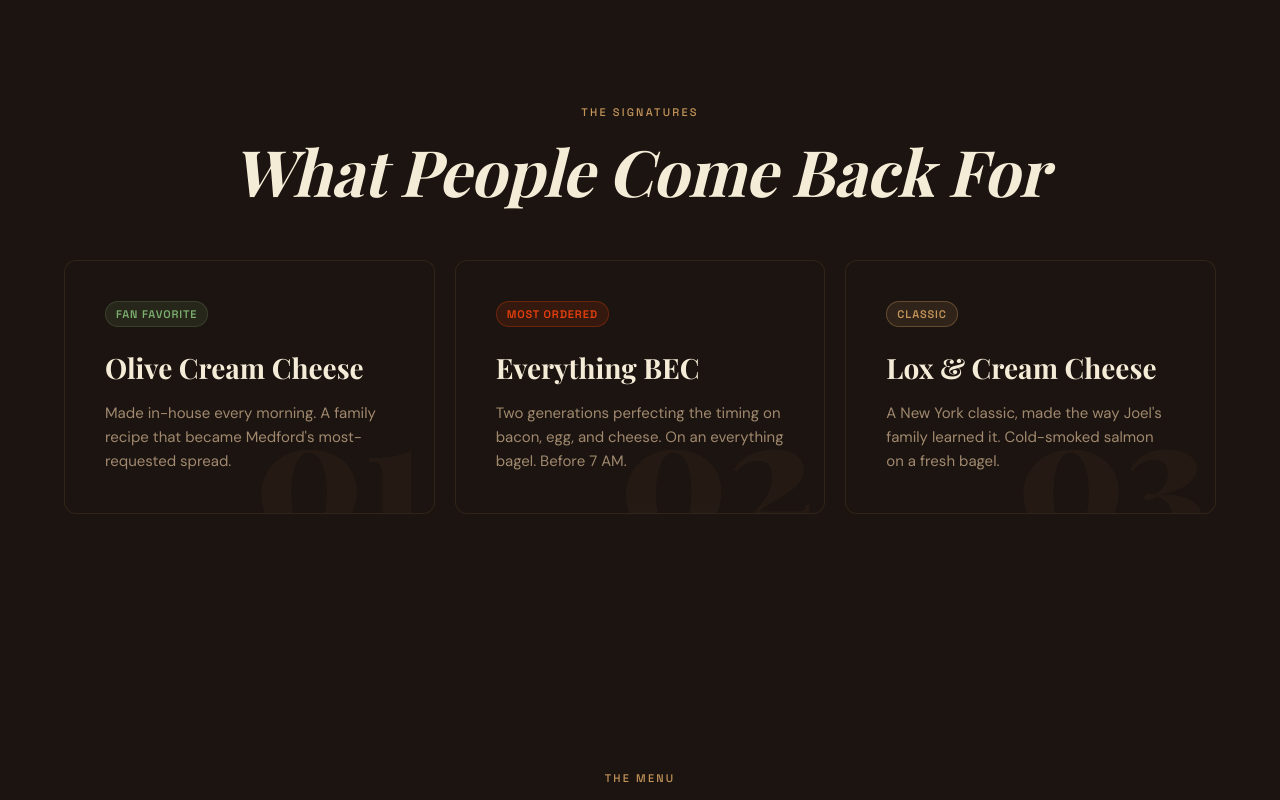
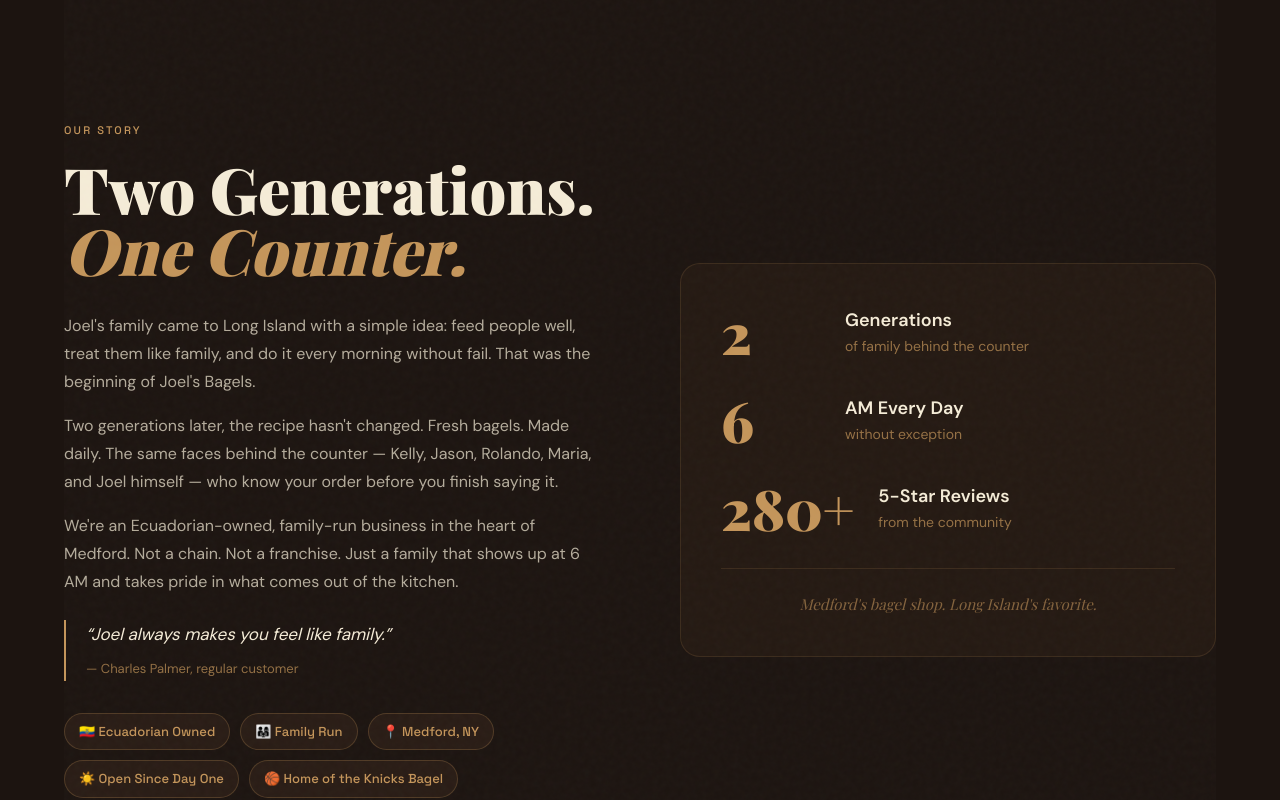
Before and after one commit to yanzaaa/joels-bagels, a Next.js app: page / in a window 1280 px wide. Shown: the part 1020-1820 px from the top of the page. Built offline with nearby package versions, Linux system fonts and the light colour scheme.

Commit message:
feat: About/Our Story section — Ecuadorian family, two generations, staff names, stat card; FAQ accordion with 8 counter questions; wired into page with section dividers
https://claude.ai/code/session_01CbceXFFocgyBsPwSNs3U5S

```diff
--- a/app/globals.css
+++ b/app/globals.css
@@ -1765,8 +1765,8 @@ section[id] {
 /* ──────────────────────────────────────────
    FAQ
    ────────────────────────────────────────── */
+/* Inner wrapper — vertical padding comes from the parent .section */
 .faq-section {
-  padding: var(--section-py) 0;
   max-width: min(800px, 90vw);
   margin: 0 auto;
 }
--- a/app/page.tsx
+++ b/app/page.tsx
@@ -2,15 +2,18 @@ import Nav from "@/components/Nav";
 import PageIntro from "@/components/PageIntro";
 import Hero from "@/components/Hero";
 import Marquee from "@/components/Marquee";
+import About from "@/components/About";
 import Signatures from "@/components/Signatures";
 import Menu from "@/components/Menu";
 import OrderCTA from "@/components/OrderCTA";
 import Reviews from "@/components/Reviews";
 import Catering from "@/components/Catering";
+import FAQ from "@/components/FAQ";
 import Location from "@/components/Location";
 import Instagram from "@/components/Instagram";
 import Footer from "@/components/Footer";
 import MobileOrderBar from "@/components/MobileOrderBar";
+import SectionDivider from "@/components/SectionDivider";
 
 export default function Home() {
   return (
@@ -19,15 +22,26 @@ export default function Home() {
       <Nav />
       <main>
         <Hero />
+        <SectionDivider />
         <Marquee />
+        <About />
+        <SectionDivider />
         <Signatures />
+        <SectionDivider />
         <Menu />
+        <SectionDivider />
         <OrderCTA />
+        <SectionDivider />
         <Reviews />
+        <SectionDivider />
         <Catering />
+        <FAQ />
+        <SectionDivider />
         <Location />
+        <SectionDivider />
         <Instagram />
       </main>
+      <SectionDivider />
       <Footer />
       <MobileOrderBar />
     </>
--- /dev/null
+++ b/components/About.tsx
@@ -0,0 +1,96 @@
+'use client'
+import { motion } from 'framer-motion'
+
+const EASE = [0.16, 1, 0.3, 1] as const
+
+const badges = [
+  '🇪🇨 Ecuadorian Owned',
+  '👨‍👩‍👧 Family Run',
+  '📍 Medford, NY',
+  '☀️ Open Since Day One',
+  '🏀 Home of the Knicks Bagel',
+]
+
+const cardStats = [
+  { number: '2', title: 'Generations', sub: 'of family behind the counter' },
+  { number: '6', title: 'AM Every Day', sub: 'without exception' },
+  { number: '280+', title: '5-Star Reviews', sub: 'from the community' },
+]
+
+export default function About() {
+  return (
+    <section className="about-section section-textured" id="about">
+      <motion.div
+        className="about-content"
+        initial={{ opacity: 0, y: 28 }}
+        whileInView={{ opacity: 1, y: 0 }}
+        viewport={{ once: true, amount: 0.25 }}
+        transition={{ duration: 0.7, ease: EASE }}
+      >
+        <p className="about-eyebrow">Our Story</p>
+
+        <h2 className="about-headline">
+          Two Generations.
+          <br />
+          <span>One Counter.</span>
+        </h2>
+
+        <div className="about-body">
+          <p>
+            Joel&apos;s family came to Long Island with a simple idea: feed
+            people well, treat them like family, and do it every morning
+            without fail. That was the beginning of Joel&apos;s Bagels.
+          </p>
+          <p>
+            Two generations later, the recipe hasn&apos;t changed. Fresh
+            bagels. Made daily. The same faces behind the counter — Kelly,
+            Jason, Rolando, Maria, and Joel himself — who know your order
+            before you finish saying it.
+          </p>
+          <p>
+            We&apos;re an Ecuadorian-owned, family-run business in the heart
+            of Medford. Not a chain. Not a franchise. Just a family that shows
+            up at 6 AM and takes pride in what comes out of the kitchen.
+          </p>
+          <p className="about-quote">
+            &ldquo;Joel always makes you feel like family.&rdquo;
+            <span className="about-quote-attr">
+              — Charles Palmer, regular customer
+            </span>
+          </p>
+        </div>
+
+        <div className="about-badges">
+          {badges.map((badge) => (
+            <span key={badge} className="about-badge">
+              {badge}
+            </span>
+          ))}
+        </div>
+      </motion.div>
+
+      <motion.div
+        className="about-visual"
+        initial={{ opacity: 0, y: 28 }}
+        whileInView={{ opacity: 1, y: 0 }}
+        viewport={{ once: true, amount: 0.25 }}
+        transition={{ duration: 0.7, delay: 0.15, ease: EASE }}
+      >
+        <div className="about-card">
+          {cardStats.map((stat) => (
+            <div key={stat.title} className="about-card-inner">
+              <div className="about-number">{stat.number}</div>
+              <div className="about-card-text">
+                <strong>{stat.title}</strong>
+                <span>{stat.sub}</span>
+              </div>
+            </div>
+          ))}
+          <div className="about-card-footer">
+            <span>Medford&apos;s bagel shop. Long Island&apos;s favorite.</span>
+          </div>
+        </div>
+      </motion.div>
+    </section>
+  )
+}
--- /dev/null
+++ b/components/FAQ.tsx
@@ -0,0 +1,94 @@
+'use client'
+import { useState } from 'react'
+import { motion } from 'framer-motion'
+
+const EASE = [0.16, 1, 0.3, 1] as const
+
+type Faq = { q: string; a: string }
+
+const faqs: Faq[] = [
+  {
+    q: 'What time do you open?',
+    a: "Monday through Saturday we open at 6 AM and close at 3 PM. Sundays we open at 7 AM and close at 2 PM. We're open every day — no exceptions.",
+  },
+  {
+    q: 'Do you have online ordering?',
+    a: "Yes! We're on DoorDash for pickup and delivery. Hit the 'Order on DoorDash' button anywhere on this page. No delivery fee on your first order.",
+  },
+  {
+    q: 'What makes your cream cheese different?',
+    a: "It's made in-house, fresh daily. We have 20+ varieties — but the olive cream cheese is the one people come back for. Try it once and you'll understand.",
+  },
+  {
+    q: 'Do you cater events?',
+    a: "Absolutely. Office breakfasts, birthday parties, school events, sports teams — we've done it all. Fill out the catering form above or call us at (631) 307-9206 and Joel will take care of you personally.",
+  },
+  {
+    q: 'Is the food fresh every day?',
+    a: "Every single morning. Nothing sits overnight. If it's in the case, it was made today. That's not a marketing line — it's just how we operate.",
+  },
+  {
+    q: 'Are you a family business?',
+    a: "Two generations deep. Joel started the shop and the whole family has been behind the counter since day one. When you come in, you're not a customer — you're a regular waiting to happen.",
+  },
+  {
+    q: 'Do you have parking?',
+    a: 'Yes, plenty of parking right out front at 1699 Route 112 in Medford.',
+  },
+  {
+    q: 'Can I order a custom bagel creation?',
+    a: "Of course. Tell us what you want. We have 13+ bagel varieties, 20+ cream cheeses, and a full deli. Mix and match — that's the whole point.",
+  },
+]
+
+function FAQItem({ faq, index }: { faq: Faq; index: number }) {
+  const [open, setOpen] = useState(false)
+
+  return (
+    <motion.div
+      className={`faq-item ${open ? 'open' : ''}`}
+      initial={{ opacity: 0, y: 16 }}
+      whileInView={{ opacity: 1, y: 0 }}
+      viewport={{ once: true, amount: 0.4 }}
+      transition={{ duration: 0.5, delay: index * 0.06, ease: EASE }}
+    >
+      <button
+        className="faq-question"
+        onClick={() => setOpen(!open)}
+        aria-expanded={open}
+      >
+        <span>{faq.q}</span>
+        <span className="faq-icon" aria-hidden="true">
+          +
+        </span>
+      </button>
+      <div className="faq-answer">
+        <p>{faq.a}</p>
+      </div>
+    </motion.div>
+  )
+}
+
+export default function FAQ() {
+  return (
+    <section className="section section-textured" id="faq">
+      <div className="faq-section">
+        <motion.div
+          initial={{ opacity: 0, y: 24 }}
+          whileInView={{ opacity: 1, y: 0 }}
+          viewport={{ once: true, amount: 0.4 }}
+          transition={{ duration: 0.6, ease: EASE }}
+        >
+          <h2 className="faq-headline">Questions? We Got You.</h2>
+          <p className="faq-sub">
+            The stuff people ask us at the counter, answered.
+          </p>
+        </motion.div>
+
+        {faqs.map((faq, i) => (
+          <FAQItem key={faq.q} faq={faq} index={i} />
+        ))}
+      </div>
+    </section>
+  )
+}
```
